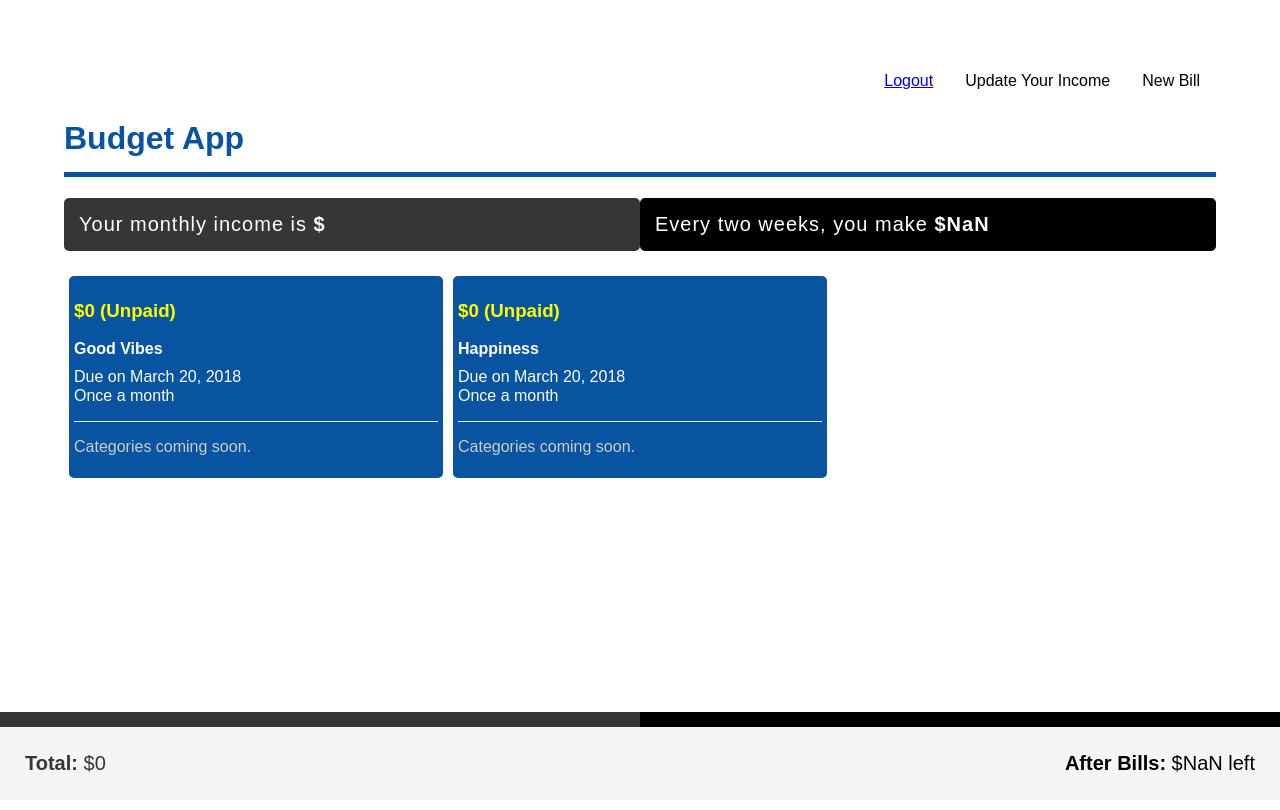
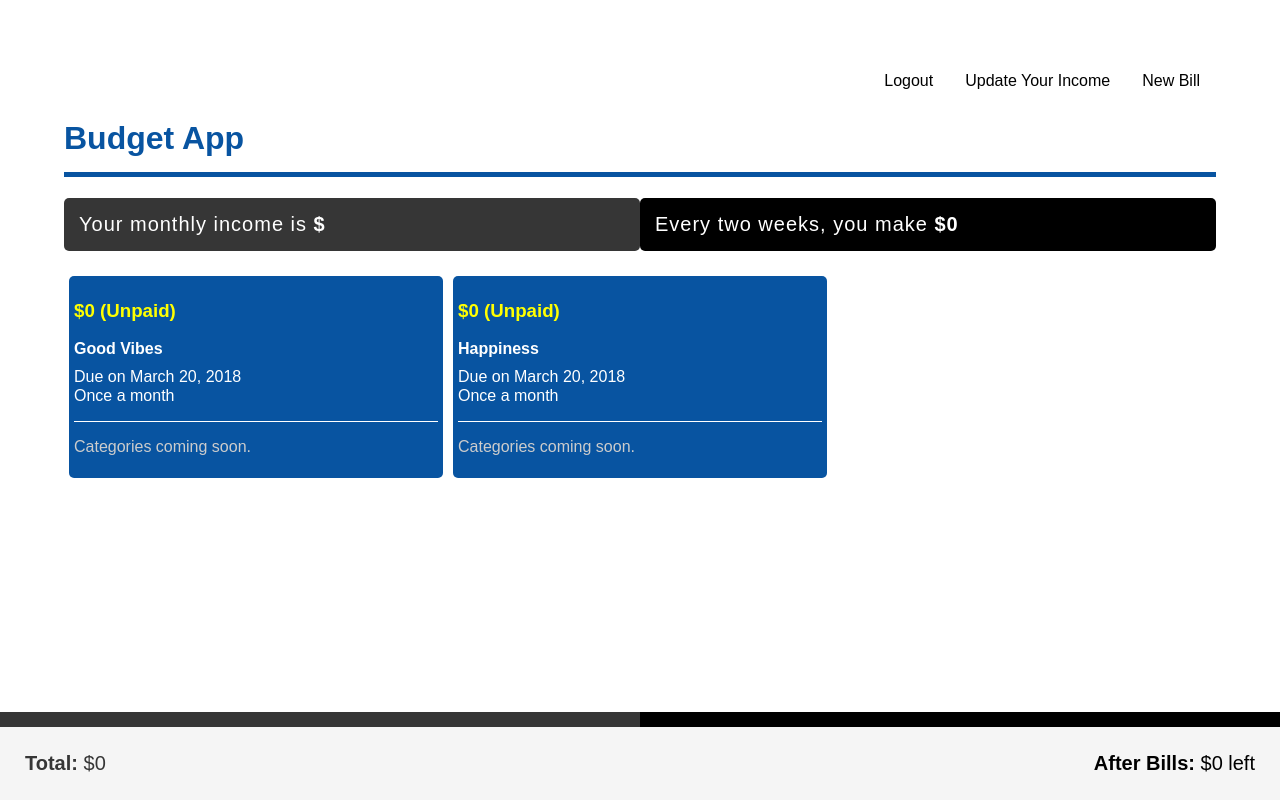
Before and after one commit to thinkful-ei18/adrian-budget-app, a React (Create React App) app: page /bills in a window 1280 px wide. Shown: the top 810 px of the page. Built offline with nearby package versions, Linux system fonts and the light colour scheme; no server answers.

Commit message:
refactor code for multi-tenant

```diff
--- a/src/components/bills-list.js
+++ b/src/components/bills-list.js
@@ -54,7 +54,7 @@ export class billsList extends React.Component {
 
 const mapStateToProps = state => ({
   bills: state.bills.list,
-  income: state.bills.income,
+  income: state.users.income,
   currentUser: state.auth.currentUser
 });
 
--- a/src/components/navbar.js
+++ b/src/components/navbar.js
@@ -6,7 +6,7 @@ export default function navbar (props) {
   return (
     <nav className=" navbar pure-menu pure-menu-horizontal">
       <ul className=" navlist pure-menu-list">
-        <li className="pure-menu-item pure-menu-link"><Link to="/">Logout</Link></li>
+        <li className="pure-menu-item pure-menu-link">Logout</li>
         <li className="pure-menu-item"><a href="" className="pure-menu-link">Update Your Income</a></li>
         <li className="pure-menu-item"><a href="" className="pure-menu-link">New Bill</a></li>
       </ul>
```
